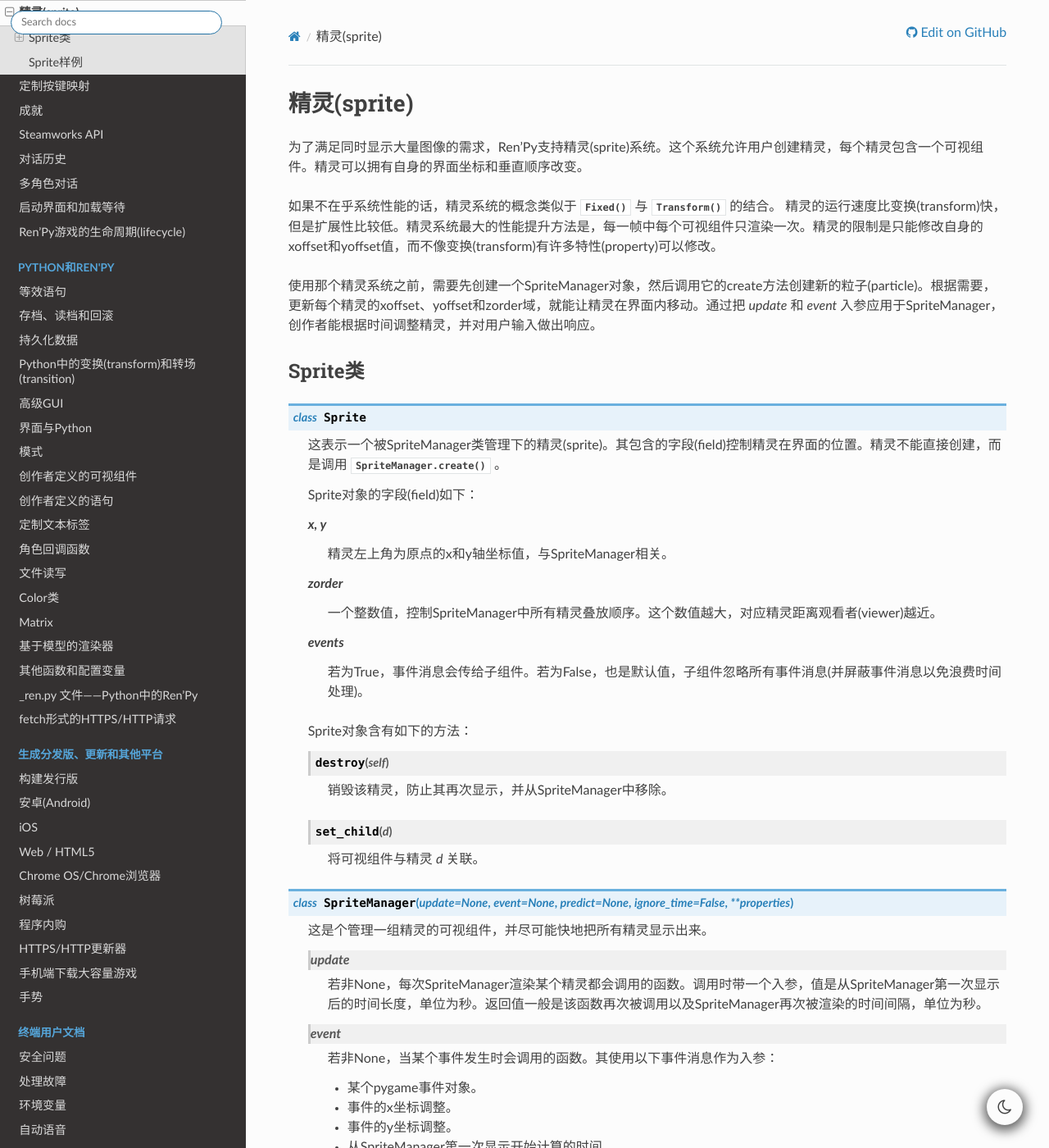
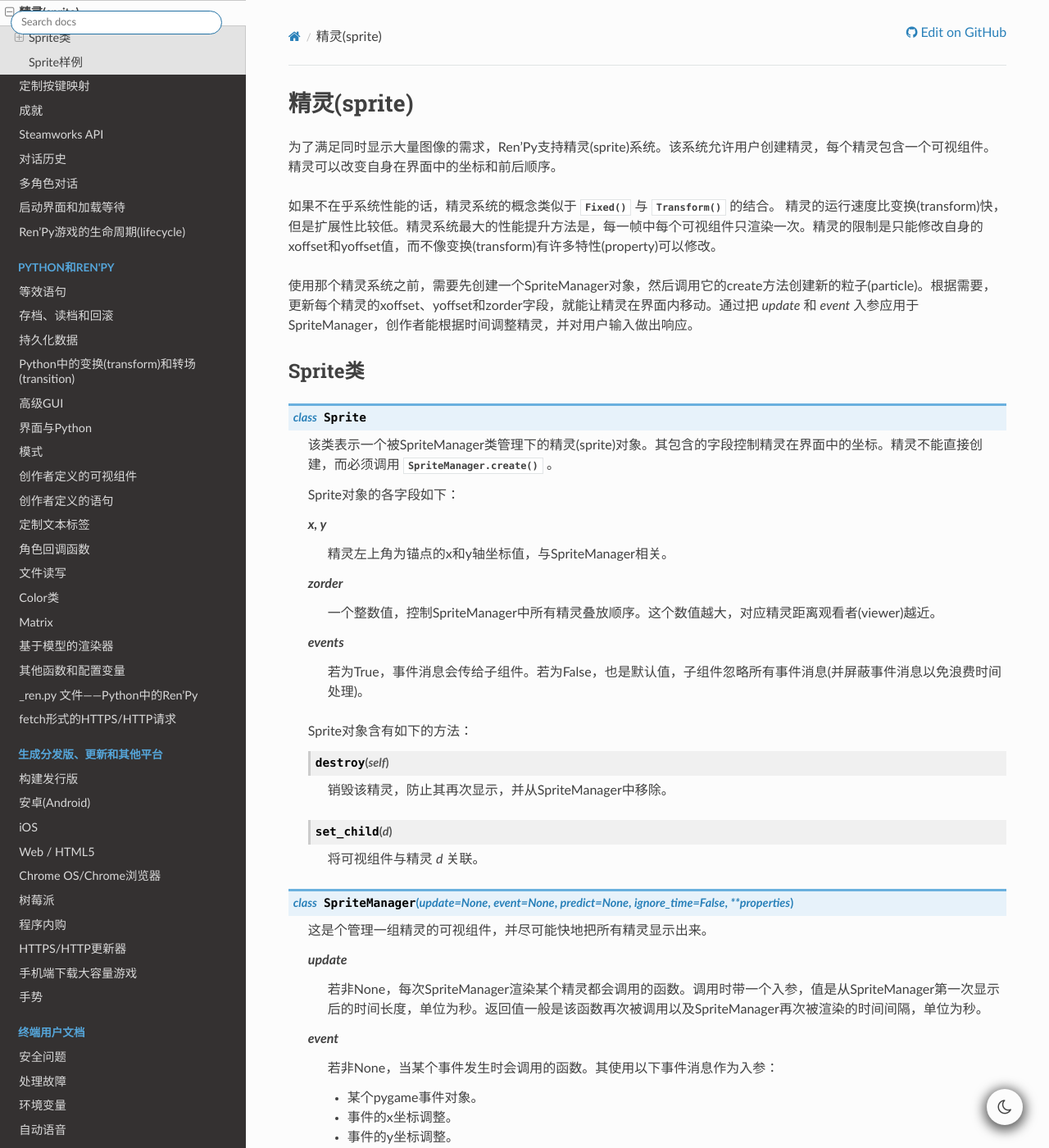
Before and after one commit to 3DMXM/Renpydoc-ranslate, a Sphinx documentation site: the page built from source/sprites.rst, in a window 1280 px wide and 1400 px high. Shown: the whole window at 82% size. Built offline with Sphinx 7.4.7 and the Read the Docs theme 2.0.0, drawn with Linux system fonts in a browser that asks for light colours; the version number could not be read and is left out; some of the changed text lies outside the part shown.

Commit message:
Some update of matrixcolor and sprites.

```diff
--- a/source/matrixcolor.rst
+++ b/source/matrixcolor.rst
@@ -137,8 +137,6 @@
 在ATL中，对 :tpref:`matrixcolor` 特性进行插值，要求使用的ColorMatrix对象具有相似结构。
 这表示相同类型的ColorMatrix，使用相同顺序相乘。
 
-As an example, the following will interpolate from normal to a desaturated
-blue tint, and then return to normal.
 下面的样例中，会对图像插值并转成低饱和度的淡蓝色，然后再转回去：
 
 ::
--- a/source/sprites.rst
+++ b/source/sprites.rst
@@ -3,11 +3,11 @@
 精灵(sprite)
 =============
 
-为了满足同时显示大量图像的需求，Ren'Py支持精灵(sprite)系统。这个系统允许用户创建精灵，每个精灵包含一个可视组件。精灵可以拥有自身的界面坐标和垂直顺序改变。
+为了满足同时显示大量图像的需求，Ren'Py支持精灵(sprite)系统。该系统允许用户创建精灵，每个精灵包含一个可视组件。精灵可以改变自身在界面中的坐标和前后顺序。
 
 如果不在乎系统性能的话，精灵系统的概念类似于 :func:`Fixed` 与 :func:`Transform` 的结合。 精灵的运行速度比变换(transform)快，但是扩展性比较低。精灵系统最大的性能提升方法是，每一帧中每个可视组件只渲染一次。精灵的限制是只能修改自身的xoffset和yoffset值，而不像变换(transform)有许多特性(property)可以修改。
 
-使用那个精灵系统之前，需要先创建一个SpriteManager对象，然后调用它的create方法创建新的粒子(particle)。根据需要，更新每个精灵的xoffset、yoffset和zorder域，就能让精灵在界面内移动。通过把 `update` 和 `event` 入参应用于SpriteManager，创作者能根据时间调整精灵，并对用户输入做出响应。
+使用那个精灵系统之前，需要先创建一个SpriteManager对象，然后调用它的create方法创建新的粒子(particle)。根据需要，更新每个精灵的xoffset、yoffset和zorder字段，就能让精灵在界面内移动。通过把 `update` 和 `event` 入参应用于SpriteManager，创作者能根据时间调整精灵，并对用户输入做出响应。
 
 .. _sprite-classes:
 
@@ -16,89 +16,88 @@
 
 .. class:: Sprite
 
-  这表示一个被SpriteManager类管理下的精灵(sprite)。其包含的字段(field)控制精灵在界面的位置。精灵不能直接创建，而是调用 :meth:`SpriteManager.create()` 。
+    该类表示一个被SpriteManager类管理下的精灵(sprite)对象。其包含的字段控制精灵在界面中的坐标。精灵不能直接创建，而必须调用 :meth:`SpriteManager.create()` 。
 
-  Sprite对象的字段(field)如下：
+    Sprite对象的各字段如下：
 
-  `x, y`
-    精灵左上角为原点的x和y轴坐标值，与SpriteManager相关。
+    `x, y`
+        精灵左上角为锚点的x和y轴坐标值，与SpriteManager相关。
 
-  `zorder`
-    一个整数值，控制SpriteManager中所有精灵叠放顺序。这个数值越大，对应精灵距离观看者(viewer)越近。
+    `zorder`
+        一个整数值，控制SpriteManager中所有精灵叠放顺序。这个数值越大，对应精灵距离观看者(viewer)越近。
 
-  `events`
-    若为True，事件消息会传给子组件。若为False，也是默认值，子组件忽略所有事件消息(并屏蔽事件消息以免浪费时间处理)。
+    `events`
+        若为True，事件消息会传给子组件。若为False，也是默认值，子组件忽略所有事件消息(并屏蔽事件消息以免浪费时间处理)。
 
-  Sprite对象含有如下的方法：
+    Sprite对象含有如下的方法：
 
-  .. method:: destroy(self)
+    .. method:: destroy(self)
 
-    销毁该精灵，防止其再次显示，并从SpriteManager中移除。
+        销毁该精灵，防止其再次显示，并从SpriteManager中移除。
 
-  .. method:: set_child(d)
+    .. method:: set_child(d)
 
-    将可视组件与精灵 *d* 关联。
+        将可视组件与精灵 `d` 关联。
 
 .. class:: SpriteManager(update=None, event=None, predict=None, ignore_time=False, **properties)
 
-  这是个管理一组精灵的可视组件，并尽可能快地把所有精灵显示出来。
+    这是个管理一组精灵的可视组件，并尽可能快地把所有精灵显示出来。
 
-  `update`
-    若非None，每次SpriteManager渲染某个精灵都会调用的函数。调用时带一个入参，值是从SpriteManager第一次显示后的时间长度，单位为秒。返回值一般是该函数再次被调用以及SpriteManager再次被渲染的时间间隔，单位为秒。
+    `update`
+        若非None，每次SpriteManager渲染某个精灵都会调用的函数。调用时带一个入参，值是从SpriteManager第一次显示后的时间长度，单位为秒。返回值一般是该函数再次被调用以及SpriteManager再次被渲染的时间间隔，单位为秒。
 
-  `event`
-    若非None，当某个事件发生时会调用的函数。其使用以下事件消息作为入参：
+    `event`
+        若非None，当某个事件发生时会调用的函数。其使用以下事件消息作为入参：
 
-    * 某个pygame事件对象。
-    * 事件的x坐标调整。
-    * 事件的y坐标调整。
-    * 从SpriteManager第一次显示开始计算的时间。
+        * 某个pygame事件对象。
+        * 事件的x坐标调整。
+        * 事件的y坐标调整。
+        * 从SpriteManager第一次显示开始计算的时间。
 
-    如果该函数返回了一个非空值，互动结束时将这个值返回。
+    如果该函数返回值不是None，互动结束时会将该值返回。
 
-  `predict`
-    若非None，该函数返回一个可视组件列表。These displayables are predicted when the sprite manager is.
+    `predict`
+        若非None，该函数返回一个可视组件列表。SpriteManager存在时，会预加载列表中的可视组件。
 
-  `ignore_time`
-    若为True，渲染可视组件时忽略的时间。当SpriteManager使用了一些数量不大的图像，并且这些图像不会变化时，才应该使用这项值。使用这项值的可视组件数量不能多，因为使用后的可视组件在SpriteManager对象的整个生命周期内，会一直保留在内存中。
+    `ignore_time`
+        若为True，渲染可视组件时忽略的时间。当SpriteManager使用了一些数量不大的图像，并且这些图像不会变化时，才应该使用这项值。使用这项值的可视组件数量不能多，因为使用后的可视组件在SpriteManager对象的整个生命周期内，会一直保留在内存中。
 
-  在首次渲染后(在 *update* 函数调用前)，SpriteManager如有下列字段(field)：
+    在首次渲染后(在 `update` 函数调用前)，SpriteManager如有下列字段：
 
-  `width, height`
-    SpriteManager的宽度和高度，单位为像素。
+    `width, height`
+        SpriteManager的宽度和高度，单位为像素。
 
+    SpriteManager包含下列方法：
 
-  SpriteManager包含下列方法：
+    .. method:: create(d)
 
-  .. method:: create(d)
+        为可视组件 `d` 创建一个新的精灵(Sprite)，并添加到该SpriteManager中。
 
-    为可视组件 *d* 创建一个新的精灵(Sprite)，并添加到该SpriteManager中。
+    .. method:: redraw(delay=0)
 
-  .. method:: redraw(delay=0)
-
-    在 *delay* 秒后重绘该SpriteManager。
+        在 `delay` 秒后重绘该SpriteManager对象。
 
 .. function:: SnowBlossom(d, count=10, border=50, xspeed=(20, 50), yspeed=(100, 200), start=0, fast=False, horizontal=False)
 
-  雪花(snowblossom)效果可以让某个精灵(sprite)的多个实例在界面中上下左右移动。当某个精灵离开界面时，其会返回起始点。
+    雪花(snowblossom)效果可以让某个精灵(sprite)的多个实例在界面中上下左右移动。当某个精灵离开界面时，其会返回起始点。
 
-  `d`
-    用作精灵的可视组件。
+    `d`
+        用作精灵的可视组件。
 
-  `border`
-    界面边界(border)的尺寸。精灵会被看作处于界面内，除非它越出了边界。需要确保精灵不会突然消失。
+    `border`
+        界面边界(border)的尺寸。精灵会被看作处于界面内，除非它越出了边界。需要确保精灵不会突然消失。
 
-  `xspeed, yspeed`
-    精灵移动速度，分别对应水平和垂直方向。这可以是一个数值或者两个数值的元组。在后面那种情况，每个粒子(particle)的速度可以声明为两个值之间的随机数。速度可以是整数或负数，只要保证后面的数值比前面的大。
+    `xspeed, yspeed`
+        精灵移动速度，分别对应水平和垂直方向。这可以是一个数值或者两个数值的元组。在后面那种情况，每个粒子(particle)的速度可以声明为两个值之间的随机数。速度可以是整数或负数，只要保证后面的数值比前面的大。
 
-  `start`
-    每添加一个粒子(particle)，延迟的时间，单位为秒。这项值允许粒子从界面顶部出发，跟“wave”效果不同。
+    `start`
+        每添加一个粒子(particle)，延迟的时间，单位为秒。这项值允许粒子从界面顶部出发，跟“wave”效果不同。
 
-  `fast`
-    若为True，粒子从界面中心出发，而不是界面四边。
+    `fast`
+        若为True，粒子从界面中心出发，而不是界面四边。
 
-  `horizontal`
-    若为True，粒子在界面的左右两边出现，而不是上下两边。
+    `horizontal`
+        若为True，粒子在界面的左右两边出现，而不是上下两边。
 
 .. _sprite-examples:
 
```
